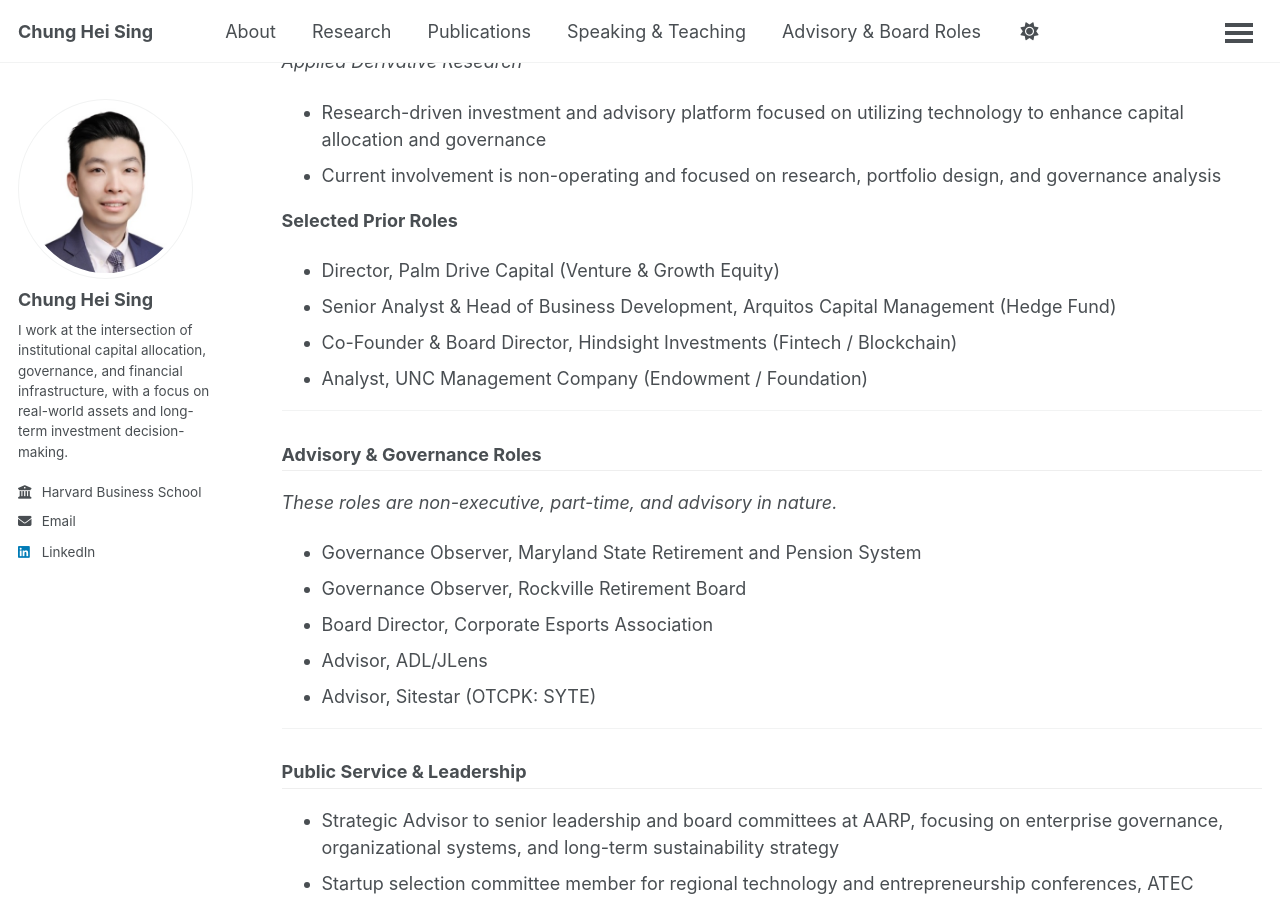
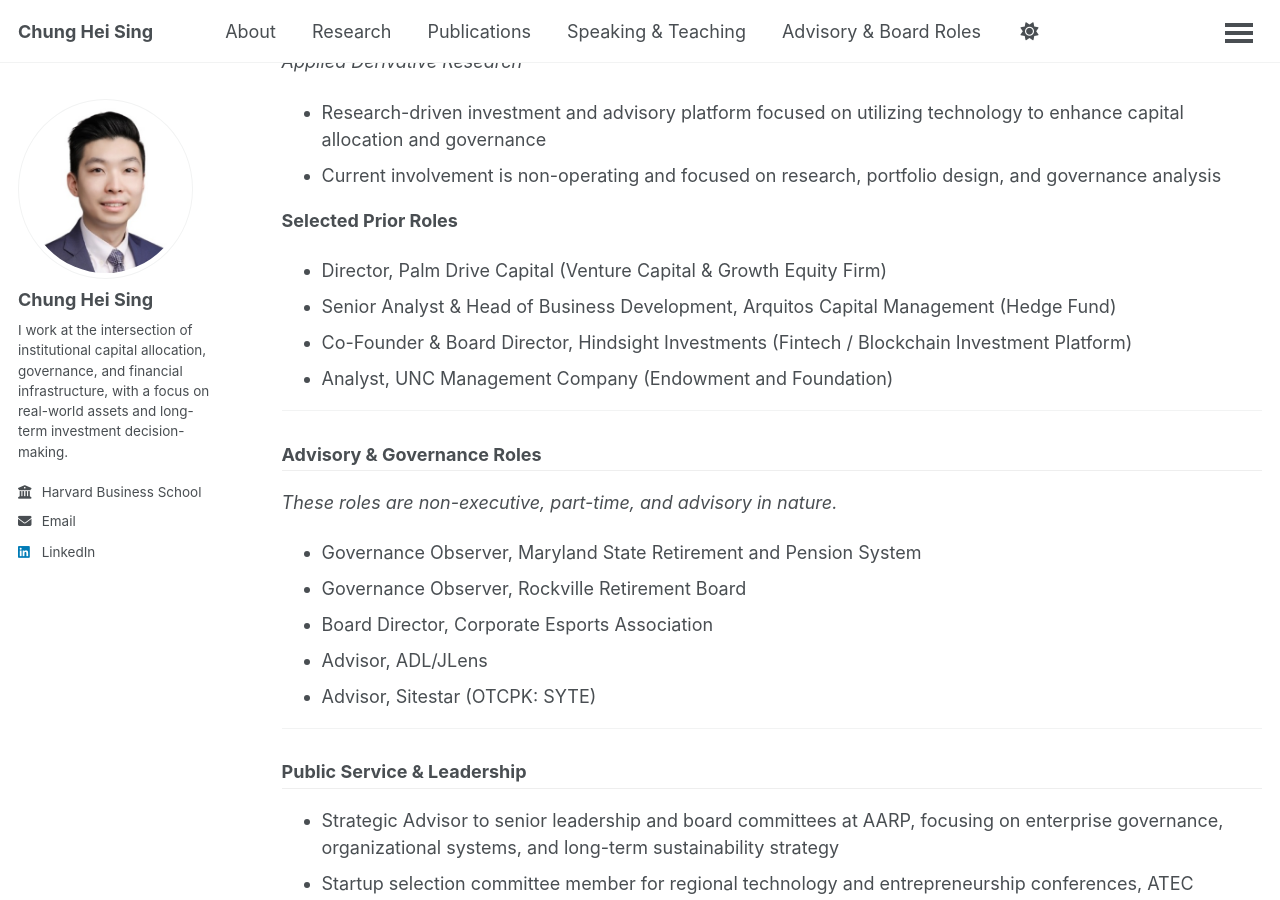
Before and after one commit to chungheising/chungheising.github.io, a Jekyll site: the page built from _pages/cv.md, in a window 1280 px wide and 900 px high, scrolled down 1334 px. Built offline with Jekyll 4.4.1, drawn with Linux system fonts in a browser that asks for light colours; a script bundle is joined from its source files by our own code; library files that are not in the unit come from our copies.

Commit message:
Update cv.md

```diff
--- a/_pages/cv.md
+++ b/_pages/cv.md
@@ -71,10 +71,10 @@
 - Current involvement is non-operating and focused on research, portfolio design, and governance analysis
 
 **Selected Prior Roles**
-- Director, Palm Drive Capital (Venture & Growth Equity)
+- Director, Palm Drive Capital (Venture Capital & Growth Equity Firm)
 - Senior Analyst & Head of Business Development, Arquitos Capital Management (Hedge Fund)
-- Co-Founder & Board Director, Hindsight Investments (Fintech / Blockchain)
-- Analyst, UNC Management Company (Endowment / Foundation)
+- Co-Founder & Board Director, Hindsight Investments (Fintech / Blockchain Investment Platform)
+- Analyst, UNC Management Company (Endowment and Foundation)
 
 ---
 
```
